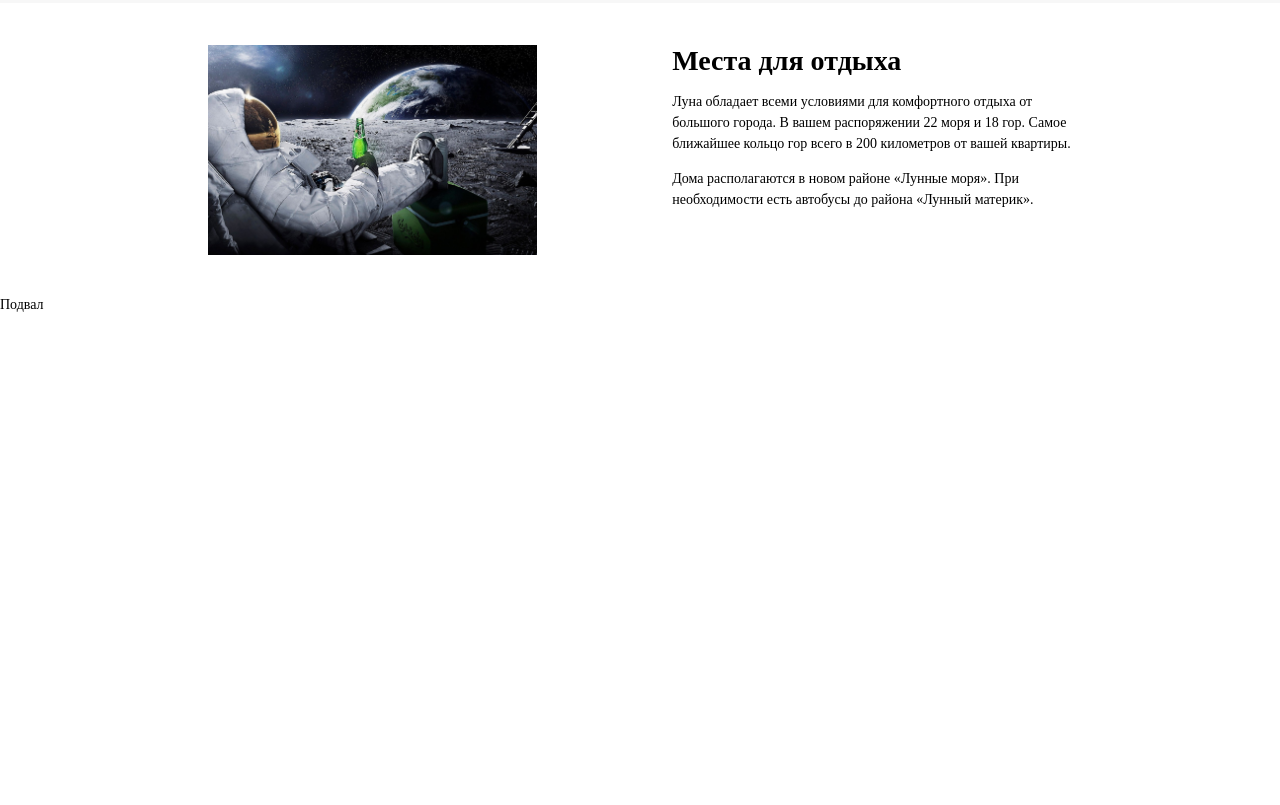
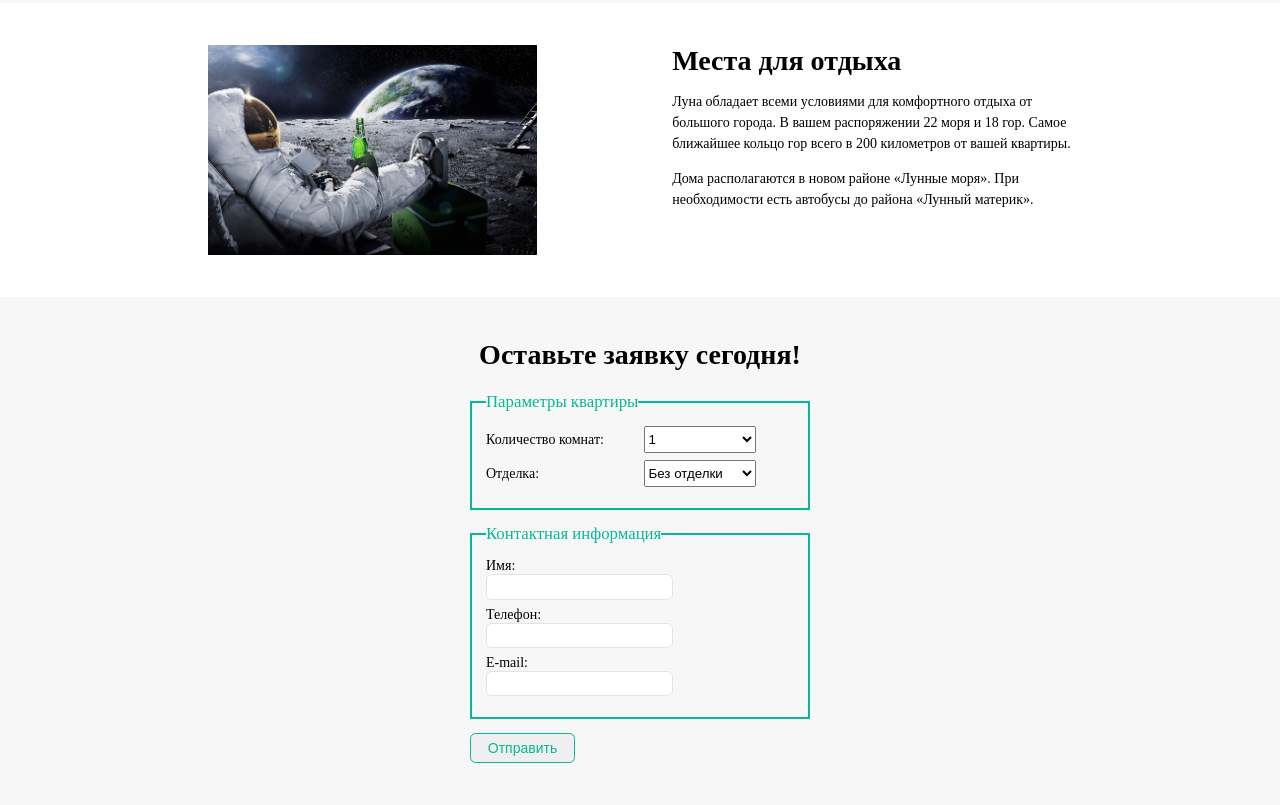
Before and after one commit to Barrierok/lcd-moon-sea, a website: page landing/index.html in a window 1280 px wide. Shown: the part 915-1720 px from the top of the page. Before the commit the page ends 1228 px from the top, so only its background shows below. Drawn offline with Linux system fonts and the light colour scheme.

Commit message:
Шаг-6 Сверстал форму

```diff
--- a/landing/index.html
+++ b/landing/index.html
@@ -44,7 +44,7 @@
           </article>
         </div>
       </section>
-      <section class="flex flex-justify-center about w100">
+      <section class="flex flex-justify-center bg-color-gray w100">
         <div class="flex flex-justify-around container">
           <article class="text-content">
             <h2>О ЖК «Лунное море»</h2>
@@ -65,8 +65,46 @@
         </div>
       </section>
     </main>
-    <footer>
-      Подвал
-    </footer>
+    <section class="form-section flex flex-direction-column flex-align-center bg-color-gray">
+      <h2>Оставьте заявку сегодня!</h2>
+      <form action="" class="flex flex-direction-column">
+        <fieldset class="rooms flex flex-direction-column">
+          <legend>Параметры квартиры</legend>
+          <div class="field">
+            <label class="title" for="rooms">Количество комнат:</label>
+            <select name="rooms" id="rooms">
+              <option value="1">1</option>
+              <option value="3">3</option>
+              <option value="5">5</option>
+            </select>
+          </div>
+          <div class="field">
+            <label class="title" for="decoration">Отделка:</label>
+            <select name="decoration" id="decoration">
+              <option value="Без отделки">Без отделки</option>
+              <option value="Бюджетная">Бюджетная</option>
+              <option value="Люкс">Люкс</option>
+            </select>
+          </div>
+        </fieldset>
+        <fieldset class="contacts flex flex-direction-column">
+          <legend>Контактная информация</legend>
+          <div class="field">
+            <label class="title" for="name">Имя:</label>
+            <input type="text" id="name">
+          </div>
+          <div class="field">
+            <label class="title" for="phone">Телефон:</label>
+            <input type="text" id="phone">
+          </div>
+          <div class="field">
+            <label class="title" for="email">E-mail:</label>
+            <input type="email" id="email">
+          </div>
+        </fieldset>
+        <input class="button-form" type="submit" value="Отправить">
+      </form>
+    </section>
+    <footer></footer>
   </body>
 </html>
--- a/landing/styles/style.css
+++ b/landing/styles/style.css
@@ -86,6 +86,10 @@ p {
   height: 15rem;
 }
 
+.bg-color-gray {
+  background-color: #f7f7f7;
+}
+
 /* Шапка */
 header {
   position: fixed;
@@ -135,6 +139,57 @@ header {
   width: 310px;
 }
 
-.about {
-  background-color: #f7f7f7;
+/* Форма */
+.form-section {
+  padding: 3rem 0;
 }
+
+form {
+  align-items: flex-start;
+  margin-top: 1rem;
+}
+
+fieldset {
+  width: 22rem;
+  border: 2px solid #07b896;
+  padding: 1rem;
+  margin-bottom: 1rem;
+}
+
+legend {
+  color: #07b896;
+  font-weight: 500;
+  font-size: 1.2rem;
+}
+
+.field {
+  margin-bottom: 0.5rem;
+}
+
+.title {
+  display: inline-block;
+  width: 11rem;
+}
+
+select {
+  width: 8rem;
+  padding: 0.3rem 0;
+}
+
+input {
+  border: 1px solid #e4e4e4;
+  border-radius: 0.4rem;
+  padding: 0.3rem;
+}
+
+.button-form {
+  border: 1px solid #07b896;
+  font-size: 1rem;
+  color: #07b896;
+  font-weight: 400;
+  padding: 0.4rem 1.2rem;
+}
+
+.button-form:hover {
+  cursor: pointer;
+}
```
